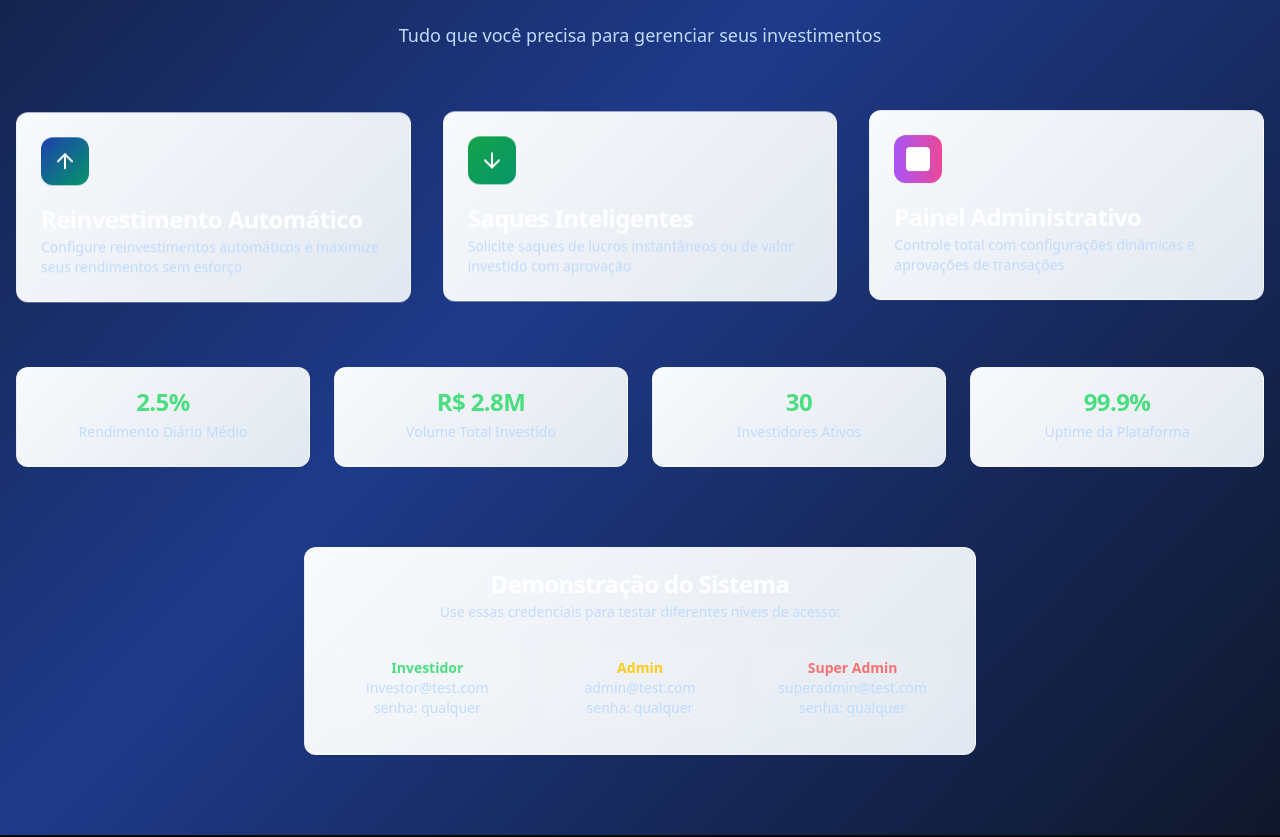
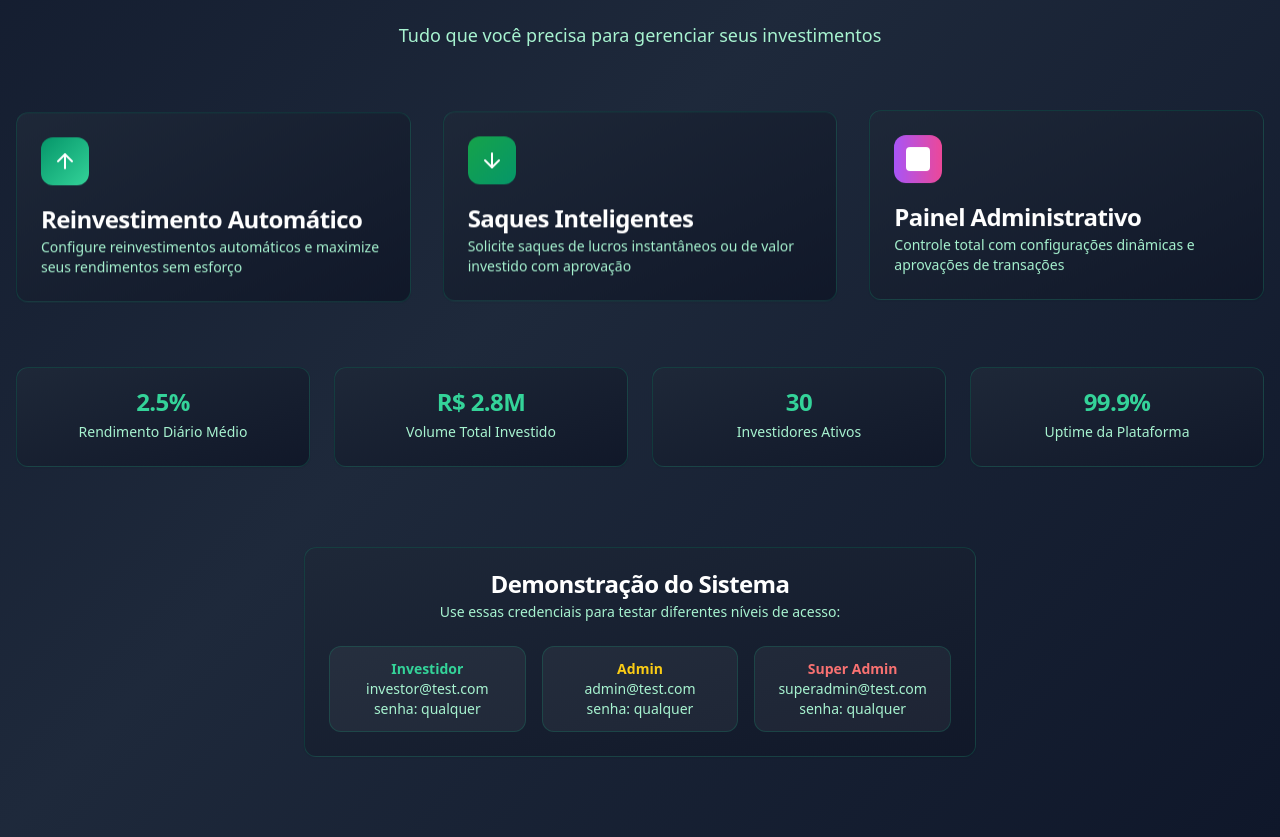
Before and after one commit to Unidos-2025/fanini-rm-invest-flow, a React (Vite) app: page / in a window 1280 px wide. Shown: the part 515-1352 px from the top of the page. Built offline with nearby package versions, Linux system fonts and the light colour scheme.

Commit message:
Fix: Improve visual appearance and readability
Adjust text colors and background to enhance readability and align with a financial/crypto theme.

```diff
--- a/src/index.css
+++ b/src/index.css
@@ -5,44 +5,44 @@
 
 @layer base {
   :root {
-    --background: 240 10% 3.9%;
-    --foreground: 0 0% 98%;
+    --background: 220 15% 8%;
+    --foreground: 210 40% 95%;
 
-    --card: 240 10% 3.9%;
-    --card-foreground: 0 0% 98%;
+    --card: 220 15% 12%;
+    --card-foreground: 210 40% 95%;
 
-    --popover: 240 10% 3.9%;
-    --popover-foreground: 0 0% 98%;
+    --popover: 220 15% 12%;
+    --popover-foreground: 210 40% 95%;
 
-    --primary: 217 91% 60%;
-    --primary-foreground: 0 0% 98%;
+    --primary: 142 76% 36%;
+    --primary-foreground: 355 100% 97%;
 
-    --secondary: 240 3.7% 15.9%;
-    --secondary-foreground: 0 0% 98%;
+    --secondary: 220 14% 20%;
+    --secondary-foreground: 210 40% 95%;
 
-    --muted: 240 3.7% 15.9%;
-    --muted-foreground: 240 5% 64.9%;
+    --muted: 220 14% 20%;
+    --muted-foreground: 215 20% 65%;
 
-    --accent: 240 3.7% 15.9%;
-    --accent-foreground: 0 0% 98%;
+    --accent: 220 14% 20%;
+    --accent-foreground: 210 40% 95%;
 
-    --destructive: 0 62.8% 30.6%;
-    --destructive-foreground: 0 0% 98%;
+    --destructive: 0 84% 60%;
+    --destructive-foreground: 210 40% 98%;
 
-    --border: 240 3.7% 15.9%;
-    --input: 240 3.7% 15.9%;
-    --ring: 217 91% 60%;
+    --border: 220 13% 25%;
+    --input: 220 13% 25%;
+    --ring: 142 76% 36%;
 
     --radius: 0.75rem;
 
-    --sidebar-background: 240 5.9% 10%;
-    --sidebar-foreground: 240 4.8% 95.9%;
-    --sidebar-primary: 224.3 76.3% 48%;
-    --sidebar-primary-foreground: 0 0% 100%;
-    --sidebar-accent: 240 3.7% 15.9%;
-    --sidebar-accent-foreground: 240 4.8% 95.9%;
-    --sidebar-border: 240 3.7% 15.9%;
-    --sidebar-ring: 217.2 91.2% 59.8%;
+    --sidebar-background: 220 20% 10%;
+    --sidebar-foreground: 210 40% 95%;
+    --sidebar-primary: 142 76% 36%;
+    --sidebar-primary-foreground: 355 100% 97%;
+    --sidebar-accent: 220 14% 20%;
+    --sidebar-accent-foreground: 210 40% 95%;
+    --sidebar-border: 220 13% 25%;
+    --sidebar-ring: 142 76% 36%;
   }
 }
 
@@ -59,19 +59,19 @@
 
 @layer components {
   .financial-card {
-    @apply bg-gradient-card backdrop-blur-sm border border-white/10 rounded-xl shadow-lg;
+    @apply bg-gradient-to-br from-slate-800/90 to-slate-900/90 backdrop-blur-sm border border-emerald-500/20 rounded-xl shadow-2xl;
   }
 
   .financial-button-primary {
-    @apply bg-gradient-financial text-white font-semibold py-3 px-6 rounded-lg shadow-lg hover:shadow-xl transition-all duration-300 hover:scale-105;
+    @apply bg-gradient-to-r from-emerald-600 to-emerald-500 text-white font-semibold py-3 px-6 rounded-lg shadow-lg hover:shadow-xl transition-all duration-300 hover:scale-105 hover:from-emerald-500 hover:to-emerald-400;
   }
 
   .financial-button-success {
-    @apply bg-gradient-success text-white font-semibold py-3 px-6 rounded-lg shadow-lg hover:shadow-xl transition-all duration-300 hover:scale-105;
+    @apply bg-gradient-to-r from-green-600 to-green-500 text-white font-semibold py-3 px-6 rounded-lg shadow-lg hover:shadow-xl transition-all duration-300 hover:scale-105 hover:from-green-500 hover:to-green-400;
   }
 
   .financial-button-danger {
-    @apply bg-gradient-danger text-white font-semibold py-3 px-6 rounded-lg shadow-lg hover:shadow-xl transition-all duration-300 hover:scale-105;
+    @apply bg-gradient-to-r from-red-600 to-red-500 text-white font-semibold py-3 px-6 rounded-lg shadow-lg hover:shadow-xl transition-all duration-300 hover:scale-105 hover:from-red-500 hover:to-red-400;
   }
 
   .glow-effect {
@@ -79,18 +79,18 @@
   }
 
   .hero-title {
-    @apply text-6xl font-bold bg-gradient-to-r from-blue-400 via-purple-500 to-green-500 bg-clip-text text-transparent animate-fade-in;
+    @apply text-6xl font-bold bg-gradient-to-r from-emerald-400 via-cyan-400 to-green-400 bg-clip-text text-transparent animate-fade-in;
   }
 
   .financial-metric {
-    @apply text-3xl font-bold text-green-400 animate-bounce-gentle;
+    @apply text-3xl font-bold text-emerald-400 animate-bounce-gentle;
   }
 }
 
 .glass-effect {
-  background: rgba(255, 255, 255, 0.1);
-  backdrop-filter: blur(10px);
-  border: 1px solid rgba(255, 255, 255, 0.2);
+  background: rgba(15, 23, 42, 0.8);
+  backdrop-filter: blur(16px);
+  border: 1px solid rgba(52, 211, 153, 0.2);
 }
 
 .floating-animation {
@@ -107,8 +107,8 @@
 }
 
 .chart-container {
-  background: linear-gradient(135deg, rgba(30, 64, 175, 0.1) 0%, rgba(5, 150, 105, 0.1) 100%);
+  background: linear-gradient(135deg, rgba(6, 78, 59, 0.2) 0%, rgba(5, 150, 105, 0.1) 100%);
   border-radius: 16px;
   padding: 20px;
-  border: 1px solid rgba(255, 255, 255, 0.1);
+  border: 1px solid rgba(52, 211, 153, 0.2);
 }
--- a/src/pages/Index.tsx
+++ b/src/pages/Index.tsx
@@ -101,14 +101,14 @@ const Index = () => {
 
   if (currentView === 'auth') {
     return (
-      <div className="min-h-screen bg-gradient-to-br from-slate-900 via-blue-900 to-slate-900 flex items-center justify-center p-4">
+      <div className="min-h-screen bg-gradient-to-br from-slate-900 via-slate-800 to-slate-900 flex items-center justify-center p-4">
         <div className="w-full max-w-md">
           <div className="text-center mb-8">
             <h1 className="text-4xl font-bold text-white mb-2">União Fanini RM</h1>
-            <p className="text-blue-200">Acesse sua conta de investimentos</p>
+            <p className="text-emerald-200">Acesse sua conta de investimentos</p>
           </div>
 
-          <Card className="glass-effect border-white/20">
+          <Card className="glass-effect border-emerald-500/20">
             <CardHeader>
               <Tabs value={authMode} onValueChange={(value) => setAuthMode(value as 'login' | 'register')}>
                 <TabsList className="grid w-full grid-cols-2">
@@ -128,7 +128,7 @@ const Index = () => {
                 <Button
                   variant="ghost"
                   onClick={() => setCurrentView('landing')}
-                  className="text-blue-200 hover:text-white"
+                  className="text-emerald-200 hover:text-white"
                 >
                   ← Voltar ao início
                 </Button>
@@ -141,16 +141,16 @@ const Index = () => {
   }
 
   return (
-    <div className="min-h-screen bg-gradient-to-br from-slate-900 via-blue-900 to-slate-900">
+    <div className="min-h-screen bg-gradient-to-br from-slate-900 via-slate-800 to-slate-900">
       {/* Hero Section */}
       <div className="relative overflow-hidden">
-        <div className="absolute inset-0 bg-gradient-to-r from-blue-500/20 to-green-500/20" />
+        <div className="absolute inset-0 bg-gradient-to-r from-emerald-500/10 to-cyan-500/10" />
         <div className="relative container mx-auto px-4 py-20">
           <div className="text-center animate-fade-in">
             <h1 className="hero-title mb-6">
               União Fanini RM
             </h1>
-            <p className="text-xl text-blue-200 mb-8 max-w-2xl mx-auto">
+            <p className="text-xl text-emerald-200 mb-8 max-w-2xl mx-auto">
               Sistema avançado de distribuição de valores de operações financeiras na B3.
               Invista com segurança e acompanhe seus rendimentos em tempo real.
             </p>
@@ -163,7 +163,7 @@ const Index = () => {
               </Button>
               <Button
                 variant="outline"
-                className="bg-white/10 border-white/20 text-white hover:bg-white/20 text-lg px-8 py-4"
+                className="bg-white/10 border-emerald-500/30 text-white hover:bg-emerald-500/20 text-lg px-8 py-4"
               >
                 Saiba Mais
               </Button>
@@ -176,7 +176,7 @@ const Index = () => {
       <div className="container mx-auto px-4 py-20">
         <div className="text-center mb-16">
           <h2 className="text-4xl font-bold text-white mb-4">Funcionalidades Premium</h2>
-          <p className="text-blue-200 text-lg">Tudo que você precisa para gerenciar seus investimentos</p>
+          <p className="text-emerald-200 text-lg">Tudo que você precisa para gerenciar seus investimentos</p>
         </div>
 
         <div className="grid md:grid-cols-3 gap-8 mb-16">
@@ -186,7 +186,7 @@ const Index = () => {
                 <ArrowUp className="h-6 w-6 text-white" />
               </div>
               <CardTitle className="text-white">Reinvestimento Automático</CardTitle>
-              <CardDescription className="text-blue-200">
+              <CardDescription className="text-emerald-200">
                 Configure reinvestimentos automáticos e maximize seus rendimentos sem esforço
               </CardDescription>
             </CardHeader>
@@ -198,7 +198,7 @@ const Index = () => {
                 <ArrowDown className="h-6 w-6 text-white" />
               </div>
               <CardTitle className="text-white">Saques Inteligentes</CardTitle>
-              <CardDescription className="text-blue-200">
+              <CardDescription className="text-emerald-200">
                 Solicite saques de lucros instantâneos ou de valor investido com aprovação
               </CardDescription>
             </CardHeader>
@@ -210,7 +210,7 @@ const Index = () => {
                 <div className="w-6 h-6 bg-white rounded" />
               </div>
               <CardTitle className="text-white">Painel Administrativo</CardTitle>
-              <CardDescription className="text-blue-200">
+              <CardDescription className="text-emerald-200">
                 Controle total com configurações dinâmicas e aprovações de transações
               </CardDescription>
             </CardHeader>
@@ -222,28 +222,28 @@ const Index = () => {
           <Card className="financial-card text-center">
             <CardHeader>
               <CardTitle className="financial-metric">2.5%</CardTitle>
-              <CardDescription className="text-blue-200">Rendimento Diário Médio</CardDescription>
+              <CardDescription className="text-emerald-200">Rendimento Diário Médio</CardDescription>
             </CardHeader>
           </Card>
 
           <Card className="financial-card text-center">
             <CardHeader>
               <CardTitle className="financial-metric">R$ 2.8M</CardTitle>
-              <CardDescription className="text-blue-200">Volume Total Investido</CardDescription>
+              <CardDescription className="text-emerald-200">Volume Total Investido</CardDescription>
             </CardHeader>
           </Card>
 
           <Card className="financial-card text-center">
             <CardHeader>
               <CardTitle className="financial-metric">30</CardTitle>
-              <CardDescription className="text-blue-200">Investidores Ativos</CardDescription>
+              <CardDescription className="text-emerald-200">Investidores Ativos</CardDescription>
             </CardHeader>
           </Card>
 
           <Card className="financial-card text-center">
             <CardHeader>
               <CardTitle className="financial-metric">99.9%</CardTitle>
-              <CardDescription className="text-blue-200">Uptime da Plataforma</CardDescription>
+              <CardDescription className="text-emerald-200">Uptime da Plataforma</CardDescription>
             </CardHeader>
           </Card>
         </div>
@@ -254,26 +254,26 @@ const Index = () => {
         <Card className="financial-card max-w-2xl mx-auto">
           <CardHeader>
             <CardTitle className="text-white text-center">Demonstração do Sistema</CardTitle>
-            <CardDescription className="text-blue-200 text-center">
+            <CardDescription className="text-emerald-200 text-center">
               Use essas credenciais para testar diferentes níveis de acesso:
             </CardDescription>
           </CardHeader>
           <CardContent className="space-y-4">
             <div className="grid md:grid-cols-3 gap-4 text-sm">
-              <div className="text-center p-3 bg-white/5 rounded-lg">
-                <p className="text-green-400 font-semibold">Investidor</p>
-                <p className="text-blue-200">investor@test.com</p>
-                <p className="text-blue-200">senha: qualquer</p>
+              <div className="text-center p-3 bg-white/5 rounded-lg border border-emerald-500/20">
+                <p className="text-emerald-400 font-semibold">Investidor</p>
+                <p className="text-emerald-200">investor@test.com</p>
+                <p className="text-emerald-200">senha: qualquer</p>
               </div>
-              <div className="text-center p-3 bg-white/5 rounded-lg">
+              <div className="text-center p-3 bg-white/5 rounded-lg border border-emerald-500/20">
                 <p className="text-yellow-400 font-semibold">Admin</p>
-                <p className="text-blue-200">admin@test.com</p>
-                <p className="text-blue-200">senha: qualquer</p>
+                <p className="text-emerald-200">admin@test.com</p>
+                <p className="text-emerald-200">senha: qualquer</p>
               </div>
-              <div className="text-center p-3 bg-white/5 rounded-lg">
+              <div className="text-center p-3 bg-white/5 rounded-lg border border-emerald-500/20">
                 <p className="text-red-400 font-semibold">Super Admin</p>
-                <p className="text-blue-200">superadmin@test.com</p>
-                <p className="text-blue-200">senha: qualquer</p>
+                <p className="text-emerald-200">superadmin@test.com</p>
+                <p className="text-emerald-200">senha: qualquer</p>
               </div>
             </div>
           </CardContent>
--- a/tailwind.config.ts
+++ b/tailwind.config.ts
@@ -64,11 +64,11 @@ export default {
 					ring: 'hsl(var(--sidebar-ring))'
 				},
 				financial: {
-					primary: '#1e40af',
-					secondary: '#059669',
+					primary: '#059669',
+					secondary: '#34d399',
 					accent: '#dc2626',
 					success: '#16a34a',
-					warning: '#ca8a04',
+					warning: '#f59e0b',
 					danger: '#dc2626'
 				}
 			},
@@ -114,10 +114,10 @@ export default {
 				},
 				'pulse-glow': {
 					'0%, 100%': {
-						boxShadow: '0 0 20px rgba(59, 130, 246, 0.3)'
+						boxShadow: '0 0 20px rgba(52, 211, 153, 0.3)'
 					},
 					'50%': {
-						boxShadow: '0 0 40px rgba(59, 130, 246, 0.6)'
+						boxShadow: '0 0 40px rgba(52, 211, 153, 0.6)'
 					}
 				},
 				'bounce-gentle': {
@@ -138,8 +138,8 @@ export default {
 				'bounce-gentle': 'bounce-gentle 2s ease-in-out infinite'
 			},
 			backgroundImage: {
-				'gradient-financial': 'linear-gradient(135deg, #1e40af 0%, #059669 100%)',
-				'gradient-card': 'linear-gradient(135deg, #f8fafc 0%, #e2e8f0 100%)',
+				'gradient-financial': 'linear-gradient(135deg, #059669 0%, #34d399 100%)',
+				'gradient-card': 'linear-gradient(135deg, #1e293b 0%, #0f172a 100%)',
 				'gradient-success': 'linear-gradient(135deg, #16a34a 0%, #059669 100%)',
 				'gradient-danger': 'linear-gradient(135deg, #dc2626 0%, #b91c1c 100%)'
 			}
```
Also changed, not shown: src/components/dashboard/AdminDashboard.tsx (+20 -21 lines), src/components/dashboard/InvestorDashboard.tsx (+27 -28 lines), src/components/layout/DashboardLayout.tsx (+9 -8 lines).
